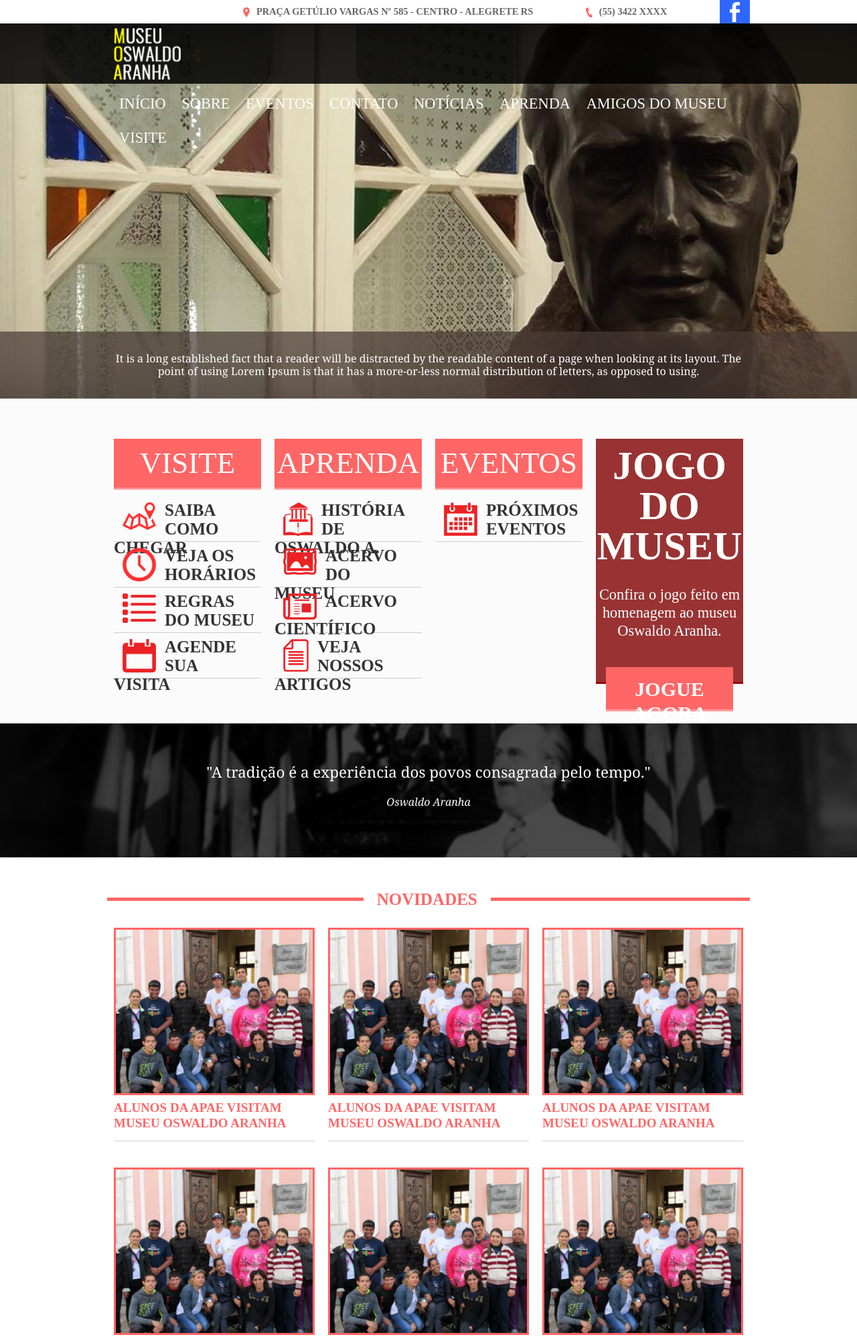
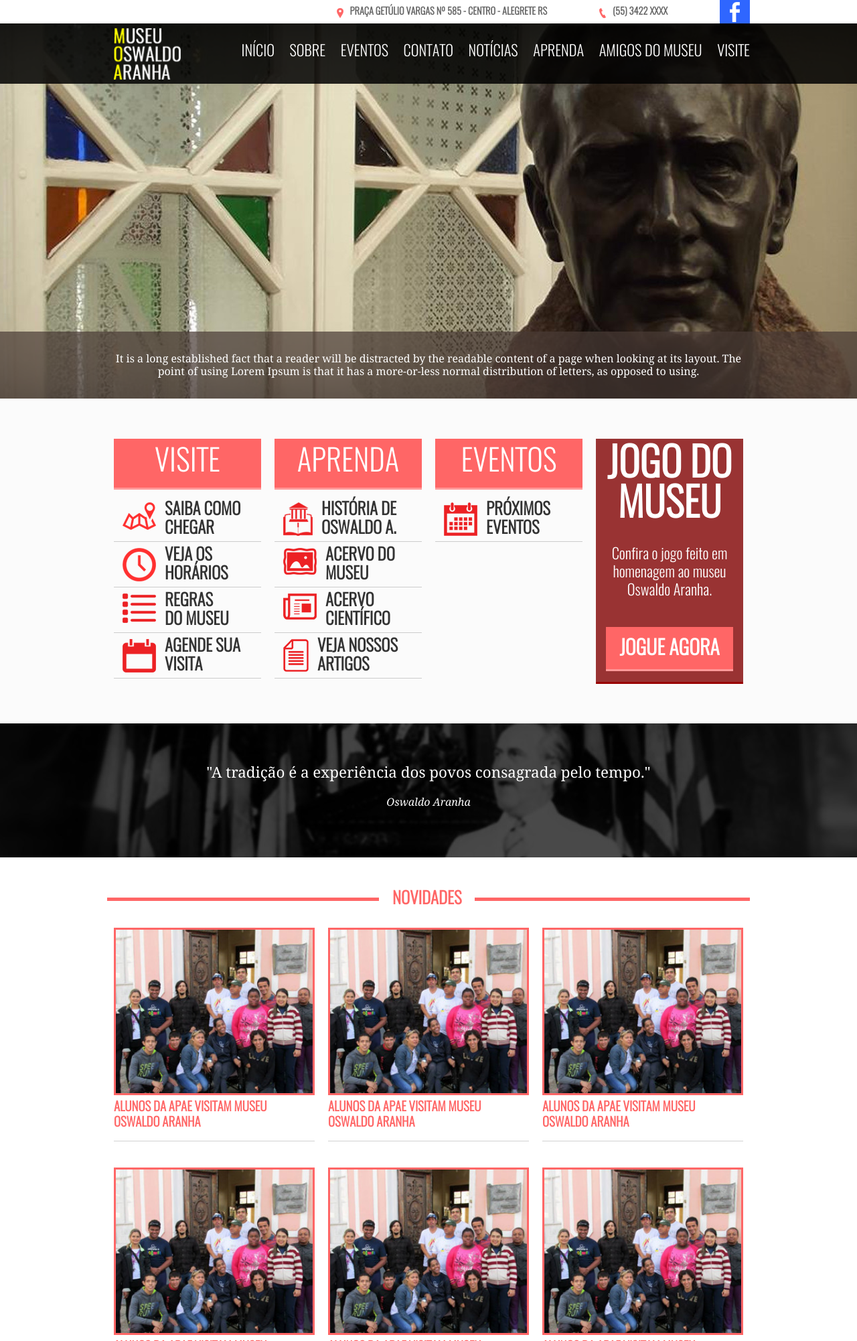
Before and after one commit to luizpaulofranz/museuOswaldoAranha, a PHP site: page /view/home.php in a window 1280 px wide. Shown: the top 2002 px of the page at 67% size. Run offline with PHP 8.4, Linux system fonts and the light colour scheme; some web fonts are replaced.

Commit message:
arrumando o menu.

```diff
--- a/dev/resources/css/boot.css
+++ b/dev/resources/css/boot.css
@@ -1,35 +1,35 @@
 @font-face {
     font-family: 'Oswald Light';
-    src: url('oswald-light-webfont.eot');
-    src: url('oswald-light-webfont.eot?#iefix') format('embedded-opentype'),
-        url('oswald-light-webfont.woff2') format('woff2'),
-        url('oswald-light-webfont.woff') format('woff'),
-        url('oswald-light-webfont.ttf') format('truetype'),
-        url('oswald-light-webfont.svg#oswaldlight') format('svg');
+    src: url('../fonts/oswald-light-webfont.eot');
+    src: url('../fonts/oswald-light-webfont.eot?#iefix') format('embedded-opentype'),
+        url('../fonts/oswald-light-webfont.woff2') format('woff2'),
+        url('../fonts/oswald-light-webfont.woff') format('woff'),
+        url('../fonts/oswald-light-webfont.ttf') format('truetype'),
+        url('../fonts/oswald-light-webfont.svg#oswaldlight') format('svg');
     font-weight: normal;
     font-style: normal;
 }
 
 @font-face {
     font-family: 'Oswald Medium';
-    src: url('oswald-medium-webfont.eot');
-    src: url('oswald-medium-webfont.eot?#iefix') format('embedded-opentype'),
-        url('oswald-medium-webfont.woff2') format('woff2'),
-        url('oswald-medium-webfont.woff') format('woff'),
-        url('oswald-medium-webfont.ttf') format('truetype'),
-        url('oswald-medium-webfont.svg#oswaldmedium') format('svg');
+    src: url('../fonts/oswald-medium-webfont.eot');
+    src: url('../fonts/oswald-medium-webfont.eot?#iefix') format('embedded-opentype'),
+        url('../fonts/oswald-medium-webfont.woff2') format('woff2'),
+        url('../fonts/oswald-medium-webfont.woff') format('woff'),
+        url('../fonts/oswald-medium-webfont.ttf') format('truetype'),
+        url('../fonts/oswald-medium-webfont.svg#oswaldmedium') format('svg');
     font-weight: normal;
     font-style: normal;
 }
 
 @font-face {
     font-family: 'Oswald';
-    src: url('oswald-regular-webfont.eot');
-    src: url('oswald-regular-webfont.eot?#iefix') format('embedded-opentype'),
-        url('oswald-regular-webfont.woff2') format('woff2'),
-        url('oswald-regular-webfont.woff') format('woff'),
-        url('oswald-regular-webfont.ttf') format('truetype'),
-        url('oswald-regular-webfont.svg#oswald_regularregular') format('svg');
+    src: url('../fonts/oswald-regular-webfont.eot');
+    src: url('../fonts/oswald-regular-webfont.eot?#iefix') format('embedded-opentype'),
+        url('../fonts/oswald-regular-webfont.woff2') format('woff2'),
+        url('../fonts/oswald-regular-webfont.woff') format('woff'),
+        url('../fonts/oswald-regular-webfont.ttf') format('truetype'),
+        url('../fonts/oswald-regular-webfont.svg#oswald_regularregular') format('svg');
     font-weight: normal;
     font-style: normal;
 }
```
